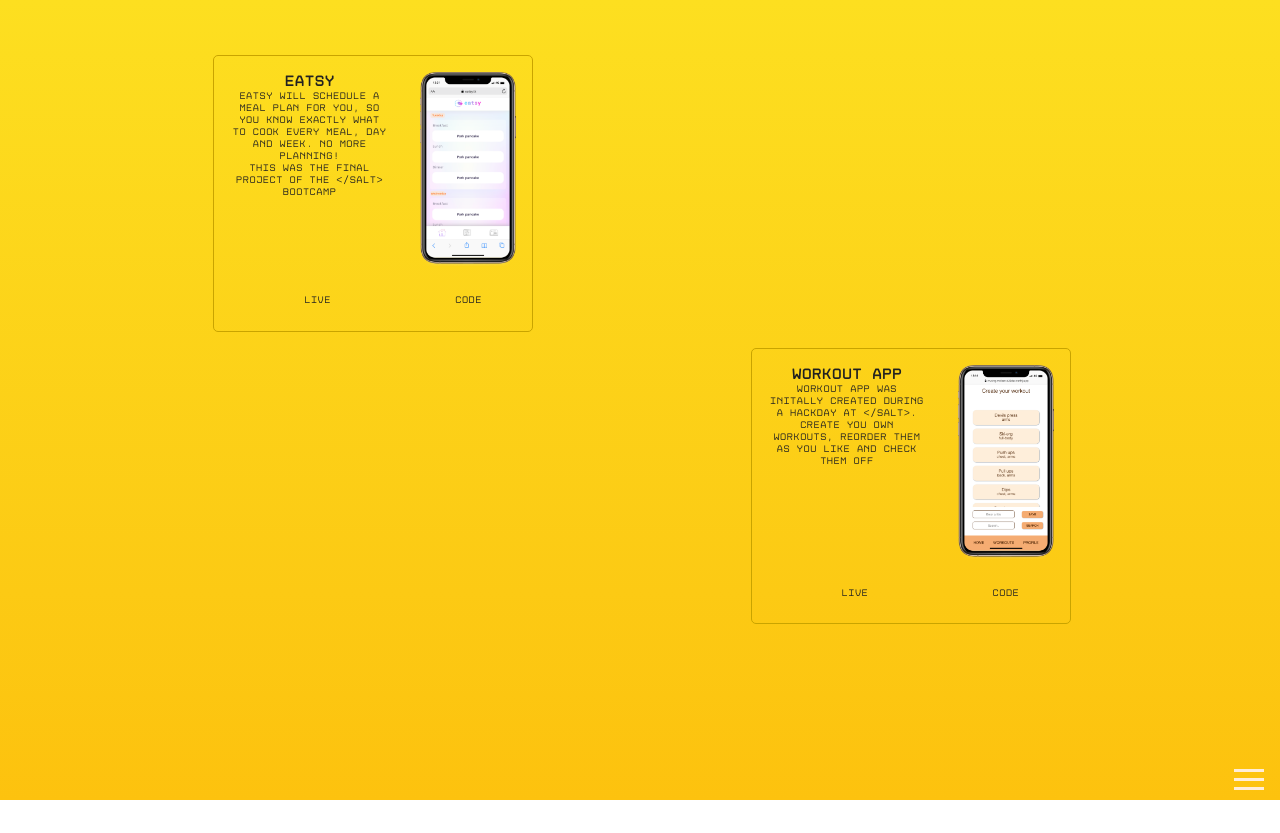
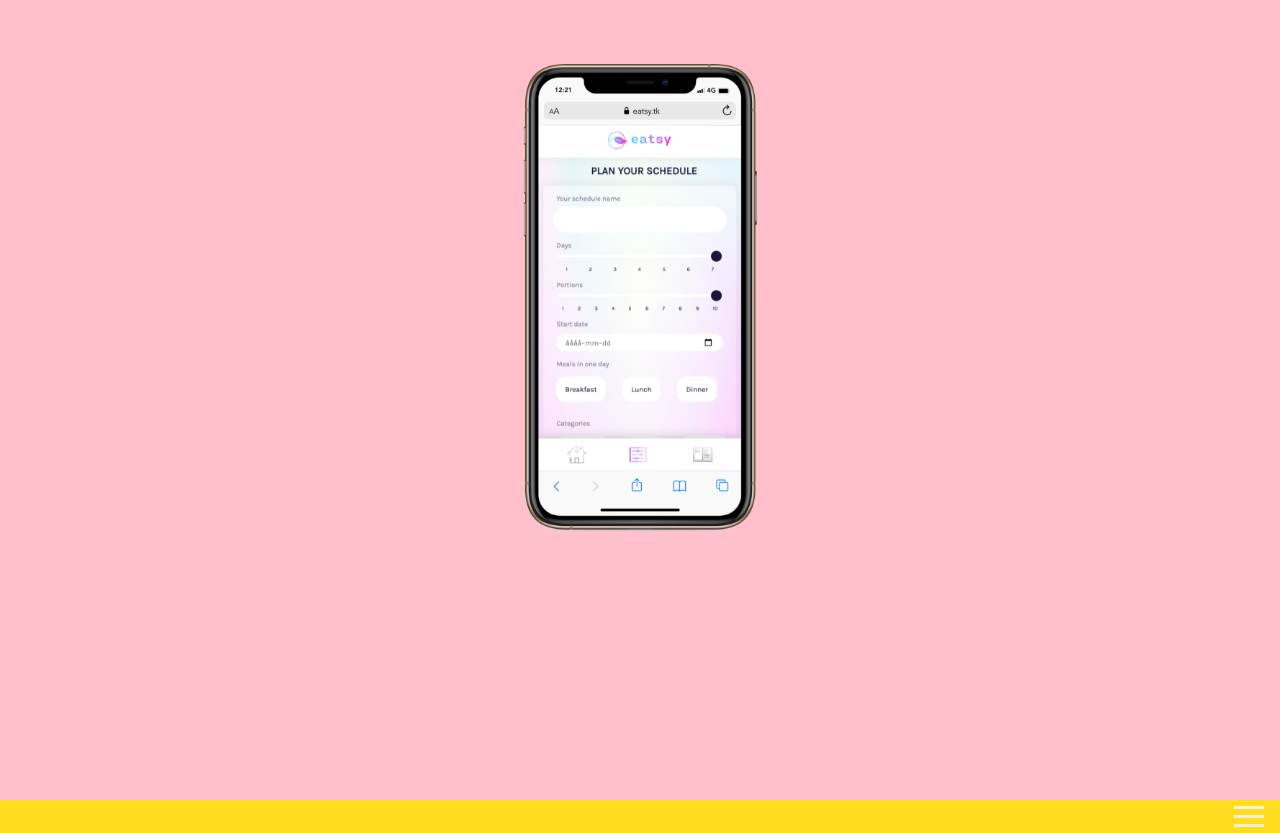
Before and after one commit to philipdaveby/portfolio, a React (Create React App) app: page /new-design in a window 1280 px wide. Shown: the top 833 px of the page. Before the commit the page ends 800 px from the top, so only its background shows below. Built offline with nearby package versions, Linux system fonts and the light colour scheme.

Commit message:
trying out new design

```diff
--- a/package.json
+++ b/package.json
@@ -8,6 +8,7 @@
     "@testing-library/user-event": "^12.8.3",
     "react": "^17.0.2",
     "react-dom": "^17.0.2",
+    "react-router-dom": "^5.3.0",
     "react-scripts": "4.0.3",
     "sass": "^1.40.1",
     "web-vitals": "^1.1.2"
--- a/src/App.js
+++ b/src/App.js
@@ -2,15 +2,25 @@ import './App.css';
 import Nav from './components/Nav/Nav';
 import About from './components/About/About';
 import Portfolio from './components/Portfolio/Portfolio';
+import { Switch, Route, BrowserRouter as Router } from 'react-router-dom';
+import NewDesign from './components/NewDesign/NewDesign';
+
 
 const App = () => {
   return (
+    <Router>
       <div className="App">
+        <Switch>
+          <Route path="/new-design" component={NewDesign} />
+          <Route path="/">
             <h1>PHILIP DAVEBY</h1>
             <Portfolio />
             <About />
+          </Route>
+        </Switch>
         <Nav />
       </div>
+    </Router>
   );
 }
 
--- /dev/null
+++ b/src/components/NewDesign/NewDesign.js
@@ -0,0 +1,13 @@
+import React from 'react'
+import './newDesign.scss'
+import eatsy from '../../images/eatsy-plan.png';
+
+const NewDesign = () => {
+    return (
+        <div className="new-design">
+            <img src={eatsy} alt="Screenshot of Eatsy app" className="eatsy__screenshot"/>
+        </div>
+    )
+}
+
+export default NewDesign
--- /dev/null
+++ b/src/components/NewDesign/newDesign.scss
@@ -0,0 +1,11 @@
+.new-design {
+    width: 100vw;
+    height: 100vh;
+    background-color: pink;
+}
+
+.eatsy__screenshot {
+    padding: 4rem;
+    margin: auto;
+    max-height: 600px;
+}
```
Also changed, not shown: src/images/eatsy-plan.png (added), 1 other file (tests, documents, lock files or other folders). Lines whose indentation alone changed are shown as unchanged.
